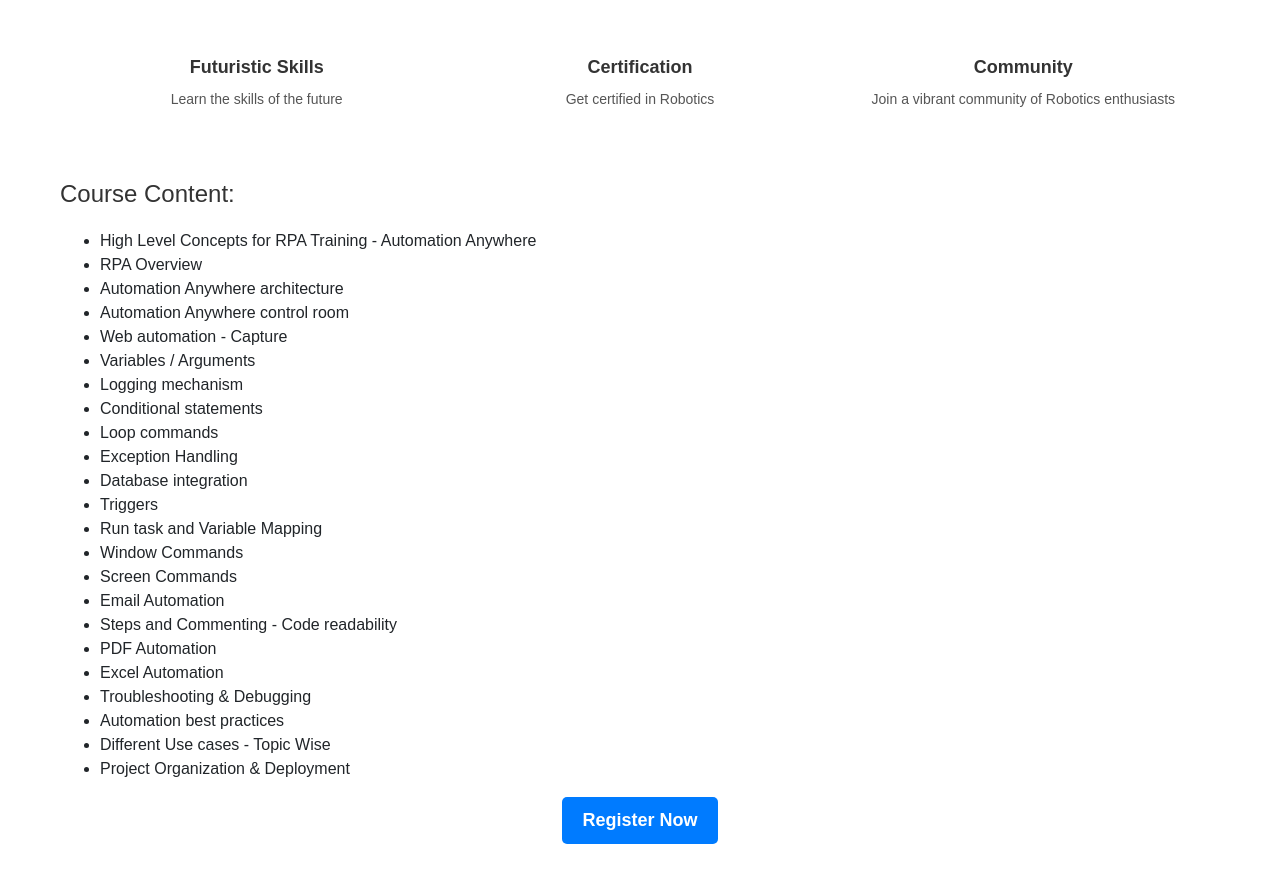
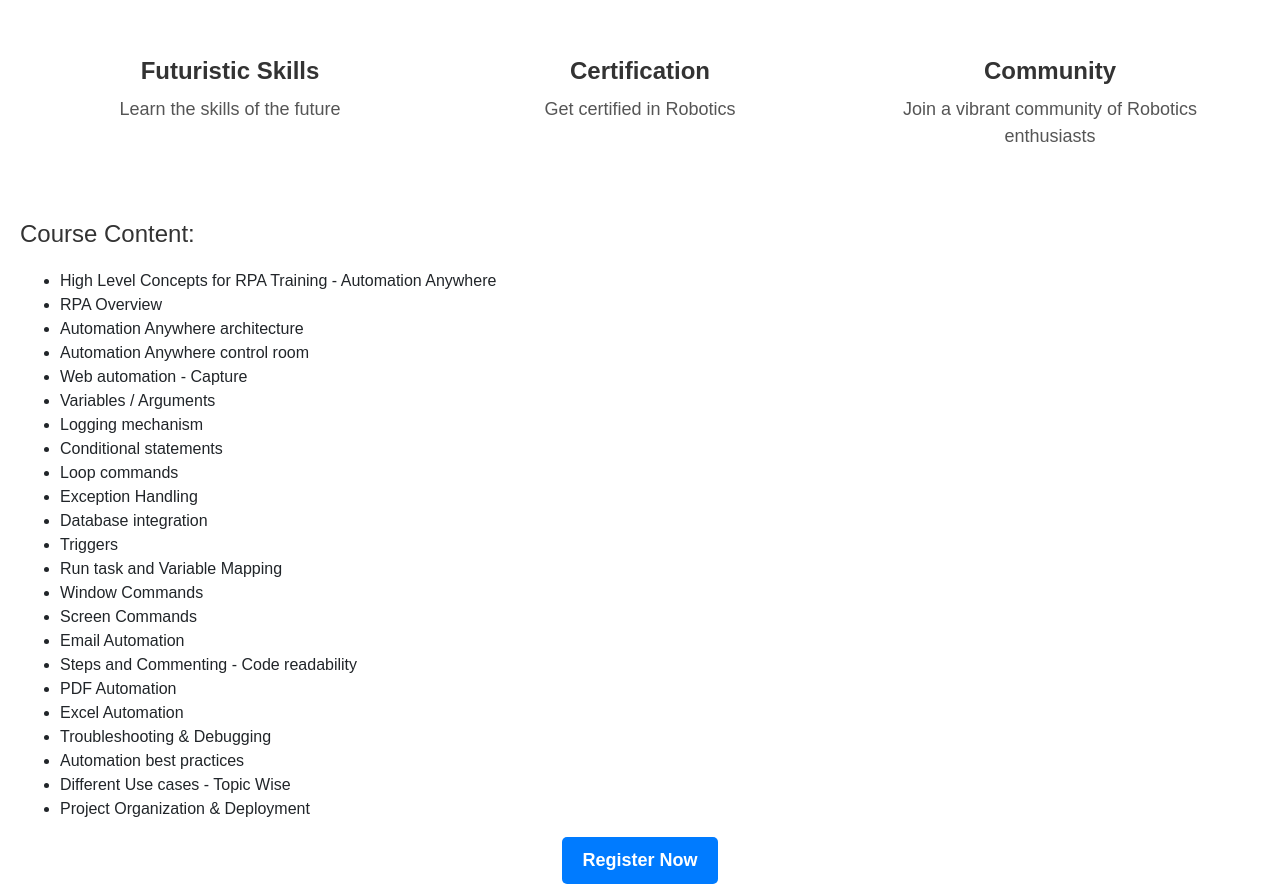
Before and after one commit to SaiSahithPolimera/Robot-Process-Automation-Course, a plain HTML site: page index.html in a window 1280 px wide. Shown: the part 183-1070 px from the top of the page. Before the commit the page ends 1047 px from the top, so only its background shows below. Drawn offline with nearby package versions, Linux system fonts and the light colour scheme.

Commit message:
Update styles.css

```diff
--- a/styles.css
+++ b/styles.css
@@ -5,8 +5,8 @@
   }
 
   .container {
-    max-width: 1200px;
-    margin: 0 auto;
+    min-width: 100%;
+    margin: 0;
     padding: 20px;
   }
 
@@ -47,30 +47,34 @@
 
   .benefits {
     display: flex;
-    justify-content: space-between;
+    align-items: center;
+    text-align: center;
     margin-bottom: 40px;
+
   }
 
   .benefit {
     flex-basis: 30%;
     text-align: center;
+    align-items: center;
+
   }
 
   .benefit-icon {
-    font-size: 48px;
+    font-size: 18px;
     color: #007bff;
     margin-bottom: 10px;
   }
 
   .benefit-title {
     font-weight: bold;
-    font-size: 18px;
+    font-size: 24px;
     color: #333;
     margin-bottom: 10px;
   }
 
   .benefit-description {
-    font-size: 14px;
+    font-size: 18px;
     color: #555;
   }
 
```
